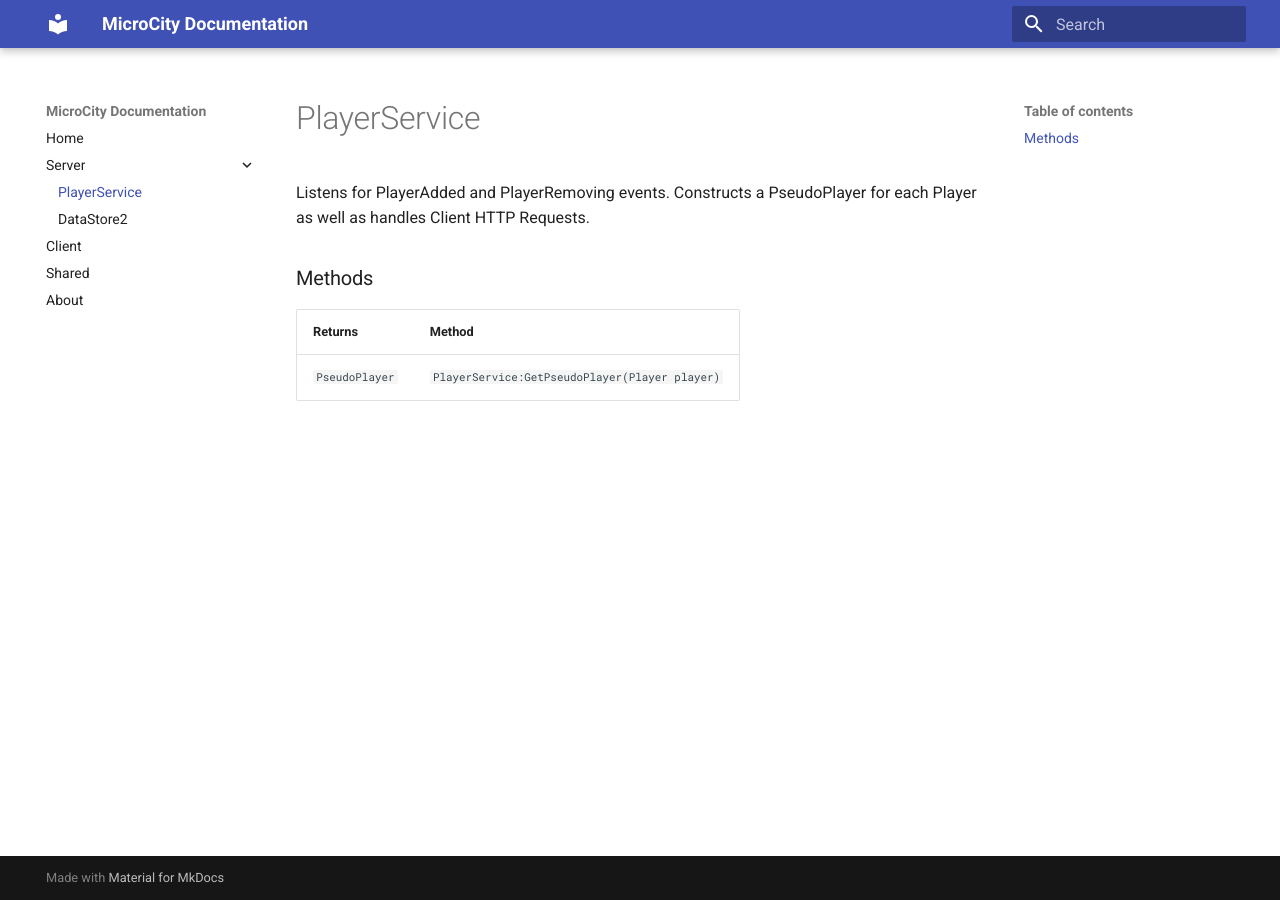
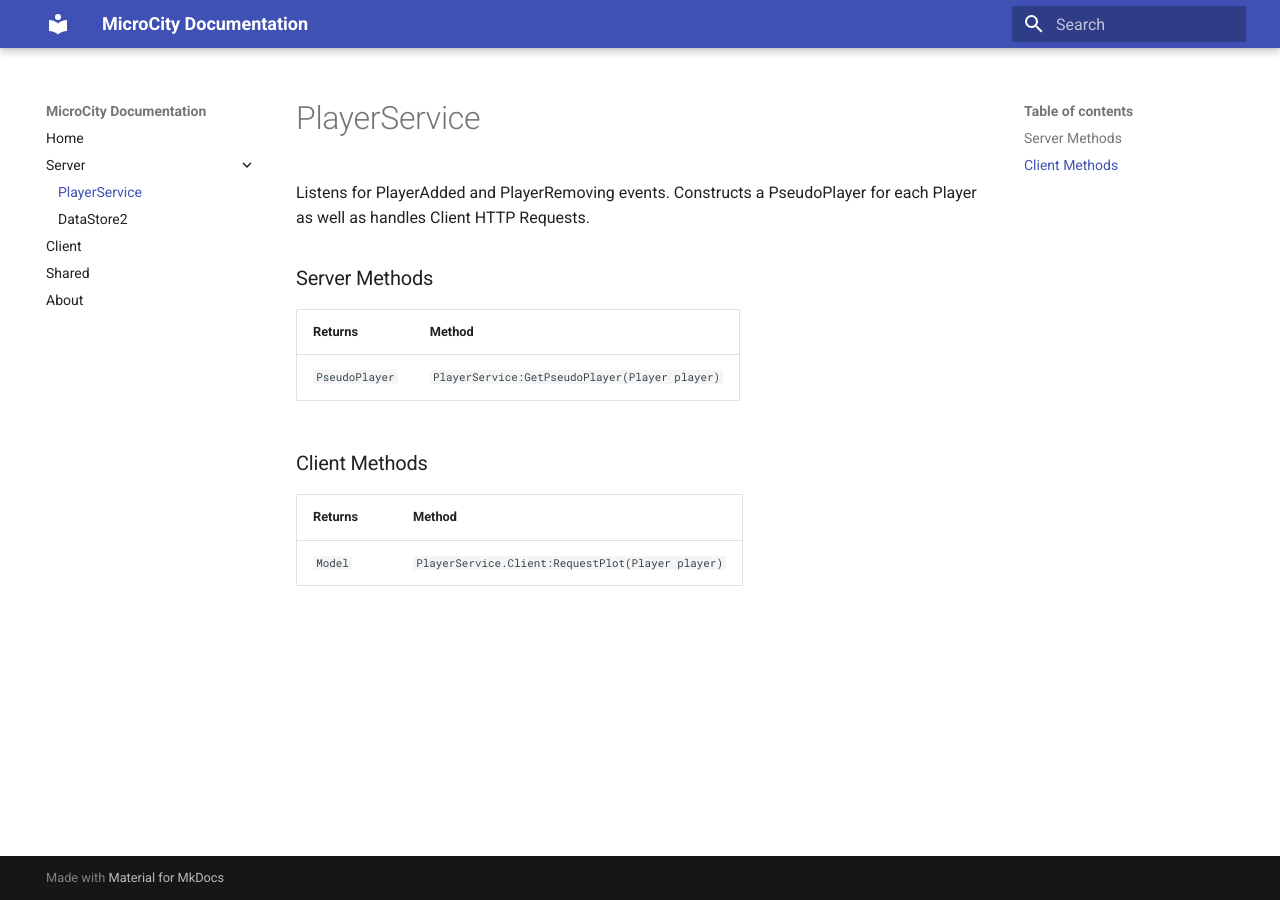
Before and after one commit to MrAsynchronous/MicroCity-Legacy, an MkDocs documentation site: the page built from docs/playerservice.md, in a window 1280 px wide. Built offline with MkDocs 1.6.1 and Material for MkDocs 9.7.7, drawn with Linux system fonts in a browser that asks for light colours.

```diff
--- a/docs/playerservice.md
+++ b/docs/playerservice.md
@@ -2,8 +2,14 @@
 
 Listens for PlayerAdded and PlayerRemoving events.  Constructs a PseudoPlayer for each Player as well as handles Client HTTP Requests.
 
-### Methods
+### Server Methods
 
 | Returns | Method |
 | ---------| ---------- |
 | `PseudoPlayer` | `PlayerService:GetPseudoPlayer(Player player)` |
+
+### Client Methods
+
+| Returns | Method |
+| ---------| ---------- |
+| `Model` | `PlayerService.Client:RequestPlot(Player player)` |
```
Also changed, not shown: site/playerservice/index.html, site/search/search_index.json, 6 other files.
